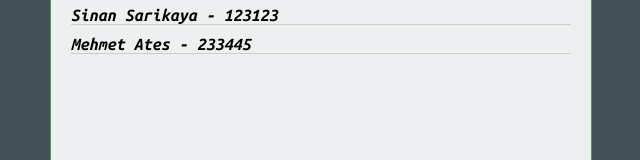
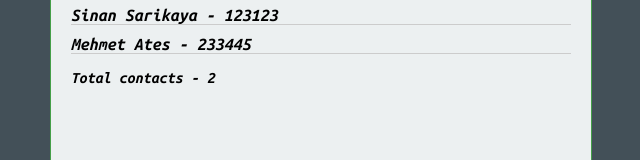
Before and after one commit to sinansarikaya/react-contact-app, a React (Create React App) app: page / in a window 1280 px wide. Shown: the part 138-298 px from the top of the page, without its empty margins (319-959 px from the left). Built offline with nearby package versions, Linux system fonts and the light colour scheme.

Commit message:
Input type tel and total contacts

```diff
--- a/src/components/Contacts/Form/index.js
+++ b/src/components/Contacts/Form/index.js
@@ -31,6 +31,8 @@ function Form({ addContact, contacts }) {
         onChange={onChangeInput}
       />
       <input
+        type="tel"
+        pattern="[0-9]{3}-[0-9]{2}-[0-9]{3}"
         className="input"
         name="phone_number"
         placeholder="Enter a Phone Number"
--- a/src/components/Contacts/List/index.js
+++ b/src/components/Contacts/List/index.js
@@ -25,6 +25,7 @@ function List({ contacts }) {
           </li>
         ))}
       </ul>
+      <p>Total contacts - {filtered.length}</p>
     </div>
   );
 }
```
Also changed, not shown: src/App.css (line endings or trailing spaces).
